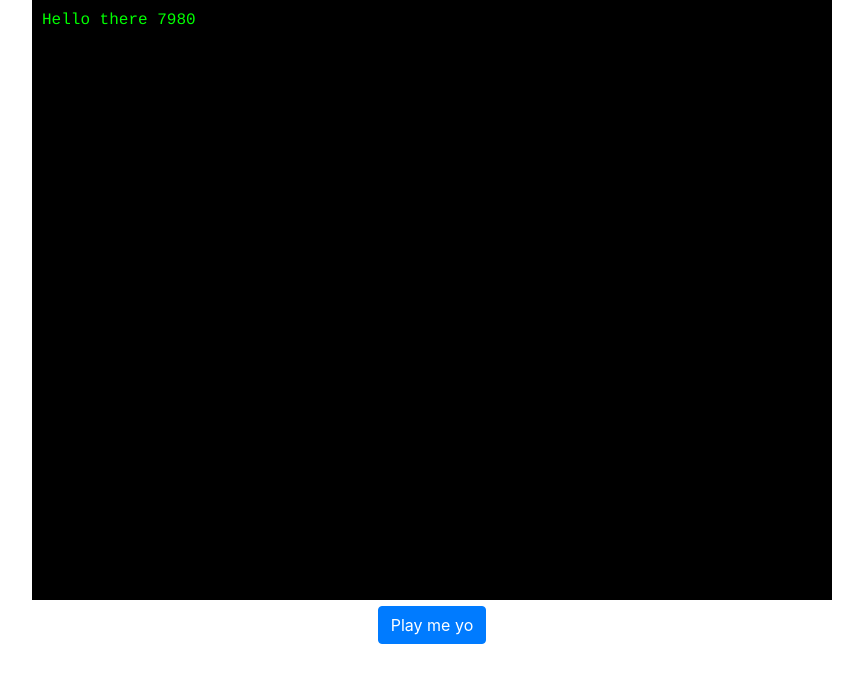
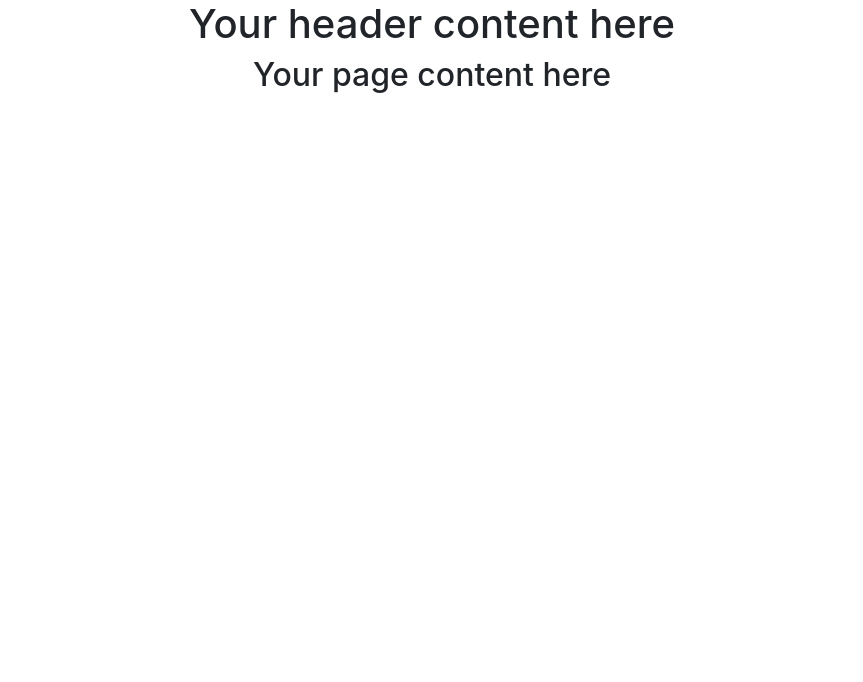
Before and after one commit to petesouth/shygames-enemywave, a React (Create React App) app: page / in a window 1280 px wide. Shown: the top 682 px of the page, without its empty margins (208-1071 px from the left). Built offline with nearby package versions, Linux system fonts and the light colour scheme.

Commit message:
Getting the CSS all clean for a game feed page

```diff
--- a/src/App.css
+++ /dev/null
@@ -1,38 +0,0 @@
-.App {
-  text-align: center;
-}
-
-.App-logo {
-  height: 40vmin;
-  pointer-events: none;
-}
-
-@media (prefers-reduced-motion: no-preference) {
-  .App-logo {
-    animation: App-logo-spin infinite 20s linear;
-  }
-}
-
-.App-header {
-  background-color: #282c34;
-  min-height: 100vh;
-  display: flex;
-  flex-direction: column;
-  align-items: center;
-  justify-content: center;
-  font-size: calc(10px + 2vmin);
-  color: white;
-}
-
-.App-link {
-  color: #61dafb;
-}
-
-@keyframes App-logo-spin {
-  from {
-    transform: rotate(0deg);
-  }
-  to {
-    transform: rotate(360deg);
-  }
-}
--- a/src/App.tsx
+++ b/src/App.tsx
@@ -1,18 +1,22 @@
 import React, { useEffect, useRef, useState } from 'react';
 import '../node_modules/bootstrap/dist/css/bootstrap.min.css';
-import './App.css';
 
 import Phaser, { Game, Types } from "phaser";
 
-import { Container, Row, Col, Button } from "react-bootstrap";
+import { Container, Row, Col, Button, Carousel, Navbar, Nav } from "react-bootstrap";
+import { v4 as uuidv4 } from 'uuid';
+import { globalStyles } from './style';
+
+const appName: string = (process.env.REACT_APP_APP_NAME) ? process.env.REACT_APP_APP_NAME : "REACT_APP_APP_NAME NOT FOUND PLEASE DEFINE"
 
 interface TheGameProps {
-
+  gameName: string
 }
 
-const TheGame = ({ }: TheGameProps) => {
+const TheGame = ({ gameName }: TheGameProps) => {
   const divRef = useRef(null);
   let time = Date.now();
+  const key = "game-container_" + uuidv4();
 
   useEffect(() => {
     const config: Types.Core.GameConfig = {
@@ -29,12 +33,7 @@ const TheGame = ({ }: TheGameProps) => {
         text: Phaser.GameObjects.Text | undefined;
 
         create() {
-          this.text = this.add.text(10, 10, "Hello there", { color: '#0f0' });
-        }
-
-        update(time: number, delta: number): void {
-          this.text?.setText("Hello there " + time);
-          time = Date.now();
+          this.text = this.add.text(10, 10, gameName, { color: '#0f0' });
         }
       },
       parent: (divRef?.current) ? divRef.current : 'game-container'
@@ -60,7 +59,12 @@ const TheGame = ({ }: TheGameProps) => {
   );
 }
 
-const TheGame2 = ({ }: TheGameProps) => {
+
+interface TheGameProps2 {
+
+}
+
+const TheGame2 = ({ }: TheGameProps2) => {
   const divRef = useRef(null);
   let time = Date.now();
 
@@ -110,26 +114,26 @@ const TheGame2 = ({ }: TheGameProps) => {
   );
 }
 
+
 function App() {
+  const classes = globalStyles();
+
   const [game, setGame] = useState<number>(1);
 
   return (
-    <Container className="App">
+    <div className={[classes.app, classes.container].join(' ')}>
+        <div>
+                <h1>Your header content here</h1>
+        </div>
+        <Container>
           <Row>
             <Col>
-          { (game === 1 ) ? <TheGame /> : <TheGame2 /> }
-        </Col>
-      </Row>
-      <Row>
-        <Col>
-          <Button variant="primary" onClick={() => {
-            setGame((game === 1) ? 2 : 1 );
-          }}>
-            Play me yo
-          </Button>
+              <h2>Your page content here</h2>
             </Col>
           </Row>
         </Container>
+
+    </div>
   );
 }
 
--- a/src/index.css
+++ /dev/null
@@ -1,13 +0,0 @@
-body {
-  margin: 0;
-  font-family: -apple-system, BlinkMacSystemFont, 'Segoe UI', 'Roboto', 'Oxygen',
-    'Ubuntu', 'Cantarell', 'Fira Sans', 'Droid Sans', 'Helvetica Neue',
-    sans-serif;
-  -webkit-font-smoothing: antialiased;
-  -moz-osx-font-smoothing: grayscale;
-}
-
-code {
-  font-family: source-code-pro, Menlo, Monaco, Consolas, 'Courier New',
-    monospace;
-}
--- a/src/index.tsx
+++ b/src/index.tsx
@@ -1,6 +1,5 @@
 import React from 'react';
 import ReactDOM from 'react-dom/client';
-import './index.css';
 import App from './App';
 //import reportWebVitals from './reportWebVitals';
 
--- /dev/null
+++ b/src/style.tsx
@@ -0,0 +1,19 @@
+
+import {makeStyles} from "@material-ui/core";
+
+export const globalStyles = makeStyles({
+    app: {
+      backgroundColor: 'white',
+      backgroundSize: 'cover',
+    },
+    container: {
+      width: "100%",
+      height: "100%",
+      alignItems: 'center',
+      justifyContent: 'center',
+      textAlign: 'center'
+    },
+    appHeader: {
+      backgroundColor: "lightblue",
+    }
+  });
```
Also changed, not shown: package.json (+9 -4 lines), tsconfig.json (+8 -1 lines), public/ShyGamesRobot.png (added), 1 other file (tests, documents, lock files or other folders). Lines whose indentation alone changed are shown as unchanged.
